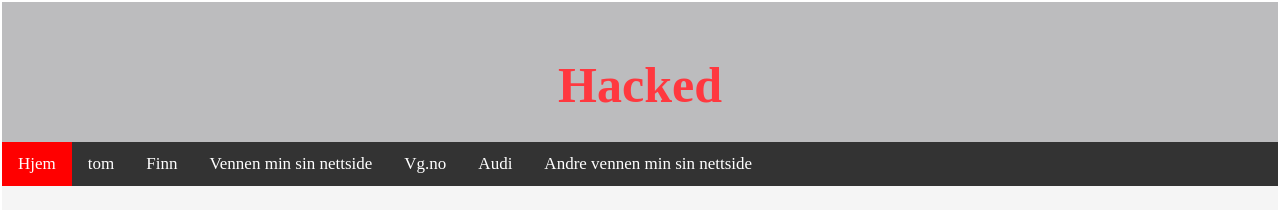
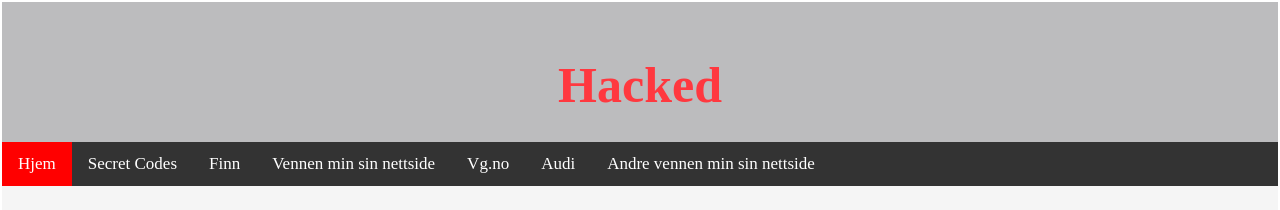
Before and after one commit to Wiktorix/HACKED-WeBsITe, a plain HTML site: page index.html in a window 1280 px wide. Shown: the top 210 px of the page. Drawn offline with Linux system fonts and the light colour scheme.

Commit message:
Update index.html

```diff
--- a/index.html
+++ b/index.html
@@ -91,7 +91,7 @@
 
     <div class="topnav">
     <a class="active" href="index.html"> Hjem </a>
-        <a href="Secret Codes.html"> tom </a>
+        <a href="Secret Codes.html"> Secret Codes </a>
     <a href="https://www.finn.no/"> Finn </a>
     <a href="https://05adst.github.io/Adcomplayer12/"> Vennen min sin nettside </a>
     <a href="https://www.vg.no/"> Vg.no </a>
```
